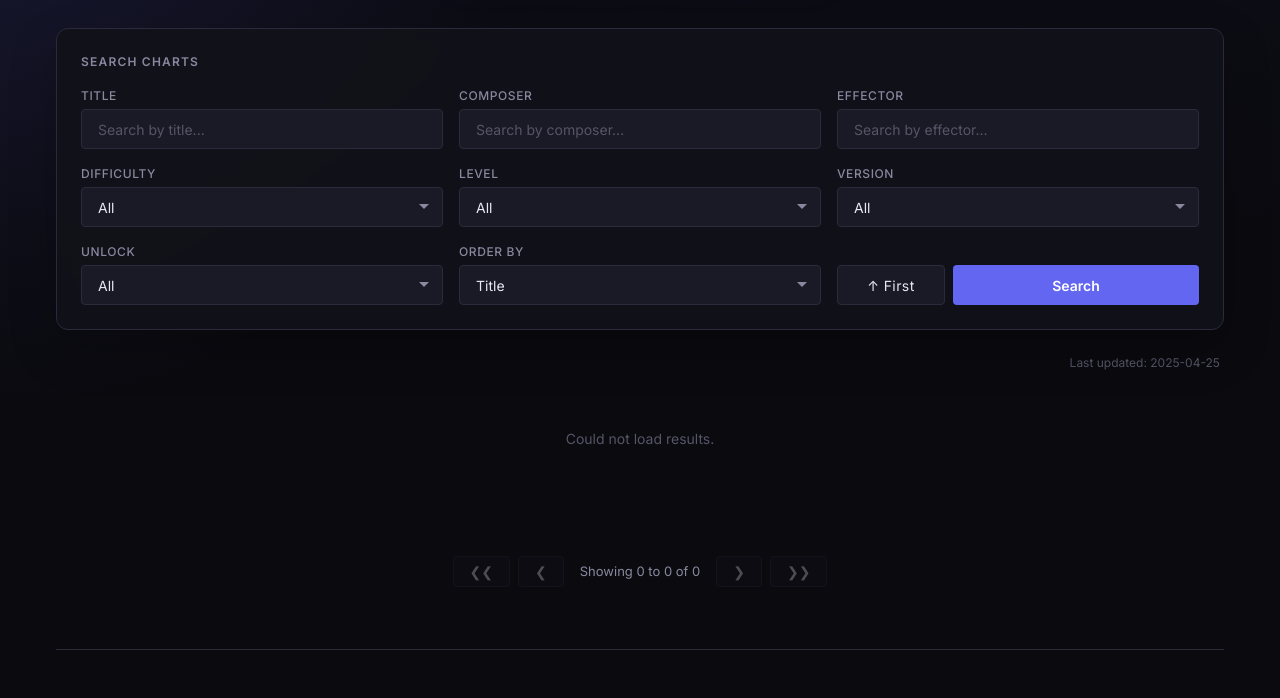
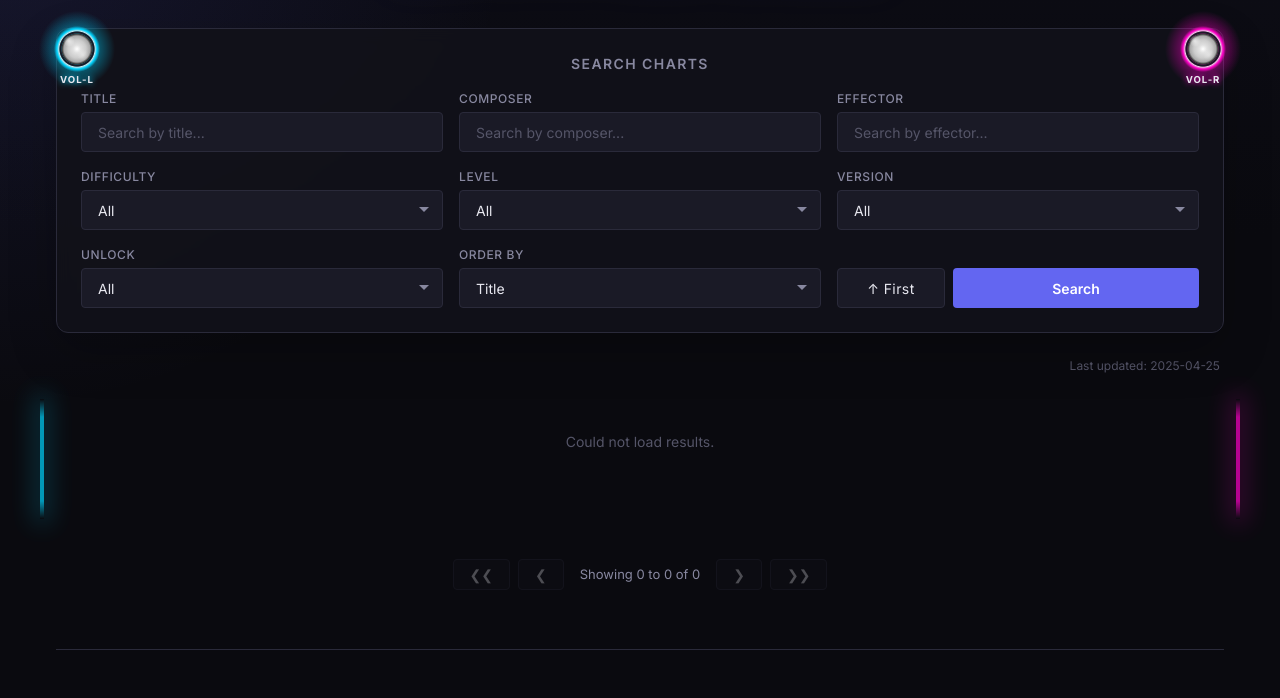
Before and after one commit to vanHavel/sdvx-db, a website built with Vite: page web/index.html in a window 1280 px wide. Shown: the part 102-800 px from the top of the page. Built offline with nearby package versions, Linux system fonts and the light colour scheme; files whose address does not match are found by name.

Commit message:
design tweaks

```diff
--- a/web/index.html
+++ b/web/index.html
@@ -1,37 +1,29 @@
 <!DOCTYPE html>
 <html lang="en">
+
 <head>
   <meta charset="UTF-8" />
   <meta name="viewport" content="width=device-width, initial-scale=1" />
-    <meta
-      name="description"
-      content="Search and filter all Sound Voltex charts by title, composer, effector, difficulty, level, and more."
-    />
+  <meta name="description"
+    content="Search and filter all Sound Voltex charts by title, composer, effector, difficulty, level, and more." />
   <link rel="preconnect" href="https://fonts.googleapis.com" />
   <link rel="preconnect" href="https://fonts.gstatic.com" crossorigin />
-    <link
-      href="https://fonts.googleapis.com/css2?family=Inter:wght@400;500;600;700&display=swap"
-      rel="stylesheet"
-    />
+  <link href="https://fonts.googleapis.com/css2?family=Inter:wght@400;500;600;700&display=swap" rel="stylesheet" />
   <link rel="stylesheet" href="/src/main.css" />
   <script type="module" src="/src/main.ts"></script>
   <title>SDVX Chart Database</title>
 </head>
+
 <body>
   <div id="app">
     <header id="site-header">
-        <h1>SDVX Chart Database</h1>
-        <a
-          id="github-link"
-          href="https://github.com/vanhavel/sdvx-db"
-          target="_blank"
-          rel="noopener"
-          aria-label="GitHub repository"
-        >
+      <h1>SDVX コナステ Chart Database</h1>
+      <a id="github-link" href="https://github.com/vanhavel/sdvx-db" target="_blank" rel="noopener"
+        aria-label="GitHub repository">
         <svg viewBox="0 0 16 16" width="20" height="20" aria-hidden="true" fill="currentColor">
           <path
-              d="M8 0c4.42 0 8 3.58 8 8a8.013 8.013 0 0 1-5.45 7.59c-.4.08-.55-.17-.55-.38 0-.27.01-1.13.01-2.2 0-.75-.25-1.23-.54-1.48 1.78-.2 3.65-.88 3.65-3.95 0-.88-.31-1.59-.82-2.15.08-.2.36-1.02-.08-2.12 0 0-.67-.22-2.2.82-.64-.18-1.32-.27-2-.27-.68 0-1.36.09-2 .27-1.53-1.03-2.2-.82-2.2-.82-.44 1.1-.16 1.92-.08 2.12-.51.56-.82 1.28-.82 2.15 0 3.06 1.86 3.75 3.64 3.95-.23.2-.44.55-.51 1.07-.46.21-1.61.55-2.33-.66-.15-.24-.6-.83-1.23-.82-.67.01-.27.38.01.53.34.19.73.9.82 1.13.16.45.68 1.31 2.69.94 0 .67.01 1.3.01 1.49 0 .21-.15.45-.55.38A7.995 7.995 0 0 1 0 8c0-4.42 3.58-8 8-8Z"
-            ></path>
+            d="M8 0c4.42 0 8 3.58 8 8a8.013 8.013 0 0 1-5.45 7.59c-.4.08-.55-.17-.55-.38 0-.27.01-1.13.01-2.2 0-.75-.25-1.23-.54-1.48 1.78-.2 3.65-.88 3.65-3.95 0-.88-.31-1.59-.82-2.15.08-.2.36-1.02-.08-2.12 0 0-.67-.22-2.2.82-.64-.18-1.32-.27-2-.27-.68 0-1.36.09-2 .27-1.53-1.03-2.2-.82-2.2-.82-.44 1.1-.16 1.92-.08 2.12-.51.56-.82 1.28-.82 2.15 0 3.06 1.86 3.75 3.64 3.95-.23.2-.44.55-.51 1.07-.46.21-1.61.55-2.33-.66-.15-.24-.6-.83-1.23-.82-.67.01-.27.38.01.53.34.19.73.9.82 1.13.16.45.68 1.31 2.69.94 0 .67.01 1.3.01 1.49 0 .21-.15.45-.55.38A7.995 7.995 0 0 1 0 8c0-4.42 3.58-8 8-8Z">
+          </path>
         </svg>
       </a>
     </header>
@@ -129,14 +121,8 @@
             </select>
           </div>
           <div class="search-field search-actions">
-              <button
-                type="button"
-                id="sort-direction"
-                class="sort-toggle"
-                title="Toggle sort direction"
-                data-direction="asc"
-                aria-label="Sort ascending"
-              ></button>
+            <button type="button" id="sort-direction" class="sort-toggle" title="Toggle sort direction"
+              data-direction="asc" aria-label="Sort ascending"></button>
             <button type="button" id="search" class="search-button">Search</button>
           </div>
         </div>
@@ -165,4 +151,5 @@
     <footer id="site-footer"></footer>
   </div>
 </body>
+
 </html>
--- a/web/src/main.css
+++ b/web/src/main.css
@@ -20,6 +20,10 @@
   --diff-vvd: #e64593;
   --diff-xcd: #1bb917;
   --diff-mxm: #eeeeee;
+  --laser-left: #00d4ff;
+  --laser-left-glow: rgba(0, 212, 255, 0.4);
+  --laser-right: #ff00c8;
+  --laser-right-glow: rgba(255, 0, 200, 0.4);
   --space-xs: 4px;
   --space-sm: 8px;
   --space-md: 16px;
@@ -56,6 +60,19 @@ body {
   color: var(--text-primary);
   background: radial-gradient(circle at top left, rgba(99, 102, 241, 0.12), transparent 32rem),
     linear-gradient(180deg, #0d0d16 0%, var(--bg-primary) 42%);
+  overflow-x: hidden;
+}
+
+#app {
+  width: min(100%, var(--max-width));
+  min-height: 100vh;
+  margin: 0 auto;
+  padding: var(--space-md);
+  display: flex;
+  flex-direction: column;
+  gap: var(--space-lg);
+  position: relative;
+  z-index: 1;
 }
 
 button,
@@ -72,16 +89,6 @@ button {
 ::selection {
   color: #ffffff;
   background: var(--accent);
-}
-
-#app {
-  width: min(100%, var(--max-width));
-  min-height: 100vh;
-  margin: 0 auto;
-  padding: var(--space-md);
-  display: flex;
-  flex-direction: column;
-  gap: var(--space-lg);
 }
 
 #site-header {
@@ -116,6 +123,8 @@ button {
 }
 
 #search-panel {
+  position: relative;
+  z-index: 1;
   padding: var(--space-lg);
   background: rgba(18, 18, 26, 0.92);
   border: 1px solid var(--border);
@@ -124,13 +133,74 @@ button {
   backdrop-filter: blur(8px);
 }
 
+#search-panel::before {
+  content: 'VOL-L';
+  position: absolute;
+  top: -30px;
+  left: -30px;
+  width: 100px;
+  height: 120px;
+  padding-bottom: 32px;
+  display: flex;
+  align-items: flex-end;
+  justify-content: center;
+  color: #e8e8f0;
+  font-size: 0.6rem;
+  font-weight: 700;
+  letter-spacing: 0.1em;
+  pointer-events: none;
+  z-index: 10;
+  background:
+    radial-gradient(circle at 42px 42px, rgba(255, 255, 255, 0.65) 0%, rgba(255, 255, 255, 0) 6px),
+    radial-gradient(circle at 56px 56px, rgba(255, 255, 255, 0.4) 0%, rgba(255, 255, 255, 0) 6px),
+    radial-gradient(circle at 50px 50px, #ffffff 0%, #e0e0e0 4px, #cccccc 9px, #aaaaaa 13px, #333333 15px, transparent 16px),
+    radial-gradient(circle at 50px 50px, transparent 15px, #1a1a26 16px, #1a1a26 17px, transparent 18px),
+    radial-gradient(circle at 50px 50px, transparent 17px, rgba(255, 255, 255, 0.8) 18px, var(--laser-left) 20px, transparent 23px),
+    radial-gradient(circle at 50px 50px, var(--laser-left) 10px, var(--laser-left-glow) 20px, transparent 38px);
+  text-shadow: 0 0 6px var(--laser-left);
+}
+
+#search-panel::after {
+  content: 'VOL-R';
+  position: absolute;
+  top: -30px;
+  right: -30px;
+  width: 100px;
+  height: 120px;
+  padding-bottom: 32px;
+  display: flex;
+  align-items: flex-end;
+  justify-content: center;
+  color: #e8e8f0;
+  font-size: 0.6rem;
+  font-weight: 700;
+  letter-spacing: 0.1em;
+  pointer-events: none;
+  z-index: 10;
+  background:
+    radial-gradient(circle at 42px 42px, rgba(255, 255, 255, 0.65) 0%, rgba(255, 255, 255, 0) 6px),
+    radial-gradient(circle at 56px 56px, rgba(255, 255, 255, 0.4) 0%, rgba(255, 255, 255, 0) 6px),
+    radial-gradient(circle at 50px 50px, #ffffff 0%, #e0e0e0 4px, #cccccc 9px, #aaaaaa 13px, #333333 15px, transparent 16px),
+    radial-gradient(circle at 50px 50px, transparent 15px, #1a1a26 16px, #1a1a26 17px, transparent 18px),
+    radial-gradient(circle at 50px 50px, transparent 17px, rgba(255, 255, 255, 0.8) 18px, var(--laser-right) 20px, transparent 23px),
+    radial-gradient(circle at 50px 50px, var(--laser-right) 10px, var(--laser-right-glow) 20px, transparent 38px);
+  text-shadow: 0 0 6px var(--laser-right);
+}
+
+#search-heading,
+#search-form {
+  position: relative;
+  z-index: 1;
+}
+
 #search-heading {
   margin-bottom: var(--space-md);
   color: var(--text-secondary);
-  font-size: 0.75rem;
+  font-size: 0.875rem;
   font-weight: 600;
   letter-spacing: 0.1em;
   text-transform: uppercase;
+  text-align: center;
 }
 
 .search-row {
@@ -252,7 +322,32 @@ button {
 }
 
 #results-section {
+  position: relative;
   min-height: 120px;
+}
+
+#results-section::before,
+#results-section::after {
+  content: '';
+  position: absolute;
+  top: 0;
+  bottom: 0;
+  width: 4px;
+  z-index: -1;
+  opacity: 0.7;
+  pointer-events: none;
+}
+
+#results-section::before {
+  left: calc(var(--space-md) * -1);
+  background: linear-gradient(to bottom, transparent 0%, var(--laser-left) 15%, var(--laser-left) 85%, transparent 100%);
+  box-shadow: 0 0 24px 4px var(--laser-left-glow);
+}
+
+#results-section::after {
+  right: calc(var(--space-md) * -1);
+  background: linear-gradient(to bottom, transparent 0%, var(--laser-right) 15%, var(--laser-right) 85%, transparent 100%);
+  box-shadow: 0 0 24px 4px var(--laser-right-glow);
 }
 
 #results {
@@ -417,54 +512,71 @@ button {
 .difficulty-nov {
   border-top: 3px solid var(--diff-nov);
 }
+
 .difficulty-nov .chart-header {
   color: var(--diff-nov);
 }
+
 .difficulty-adv {
   border-top: 3px solid var(--diff-adv);
 }
+
 .difficulty-adv .chart-header {
   color: var(--diff-adv);
 }
+
 .difficulty-exh {
   border-top: 3px solid var(--diff-exh);
 }
+
 .difficulty-exh .chart-header {
   color: var(--diff-exh);
 }
+
 .difficulty-inf {
   border-top: 3px solid var(--diff-inf);
 }
+
 .difficulty-inf .chart-header {
   color: var(--diff-inf);
 }
+
 .difficulty-grv {
   border-top: 3px solid var(--diff-grv);
 }
+
 .difficulty-grv .chart-header {
   color: var(--diff-grv);
 }
+
 .difficulty-hvn {
   border-top: 3px solid var(--diff-hvn);
 }
+
 .difficulty-hvn .chart-header {
   color: var(--diff-hvn);
 }
+
 .difficulty-vvd {
   border-top: 3px solid var(--diff-vvd);
 }
+
 .difficulty-vvd .chart-header {
   color: var(--diff-vvd);
 }
+
 .difficulty-xcd {
   border-top: 3px solid var(--diff-xcd);
 }
+
 .difficulty-xcd .chart-header {
   color: var(--diff-xcd);
 }
+
 .difficulty-mxm {
   border-top: 3px solid var(--diff-mxm);
 }
+
 .difficulty-mxm .chart-header {
   color: var(--diff-mxm);
 }
@@ -554,6 +666,7 @@ button {
     opacity: 0;
     transform: translateY(4px);
   }
+
   to {
     opacity: 1;
     transform: translateY(0);
@@ -563,30 +676,39 @@ button {
 .song-row:nth-child(1) {
   animation-delay: 0ms;
 }
+
 .song-row:nth-child(2) {
   animation-delay: 20ms;
 }
+
 .song-row:nth-child(3) {
   animation-delay: 40ms;
 }
+
 .song-row:nth-child(4) {
   animation-delay: 60ms;
 }
+
 .song-row:nth-child(5) {
   animation-delay: 80ms;
 }
+
 .song-row:nth-child(6) {
   animation-delay: 100ms;
 }
+
 .song-row:nth-child(7) {
   animation-delay: 120ms;
 }
+
 .song-row:nth-child(8) {
   animation-delay: 140ms;
 }
+
 .song-row:nth-child(9) {
   animation-delay: 160ms;
 }
+
 .song-row:nth-child(10),
 .song-row:nth-child(n + 11) {
   animation-delay: 180ms;
@@ -596,13 +718,16 @@ button {
   .search-row {
     grid-template-columns: repeat(2, minmax(0, 1fr));
   }
+
   .chart-cells {
     grid-template-columns: repeat(4, 120px);
   }
+
   .chart-cell,
   .chart-cell-empty {
     min-height: 140px;
   }
+
   .chart-radar {
     width: 96px;
     height: 96px;
@@ -614,40 +739,64 @@ button {
     padding: var(--space-sm);
     gap: var(--space-md);
   }
+
+  #results-section::before {
+    left: calc(var(--space-sm) * -1);
+  }
+
+  #results-section::after {
+    right: calc(var(--space-sm) * -1);
+  }
+
   #site-header {
     padding: var(--space-lg) 0 var(--space-sm);
   }
+
   #site-header h1 {
     font-size: 1.25rem;
   }
+
   #search-panel {
     padding: var(--space-md);
   }
+
+  #search-panel::before,
+  #search-panel::after {
+    display: none;
+  }
+
   .search-row {
     grid-template-columns: 1fr;
   }
+
   .search-actions {
     align-items: stretch;
   }
+
   .song-row {
     grid-template-columns: 1fr;
     gap: var(--space-sm);
   }
+
   .chart-cells {
     width: 100%;
     grid-template-columns: repeat(4, minmax(0, 1fr));
   }
+
   .chart-cell,
   .chart-cell-empty {
     min-height: 140px;
   }
+
   .chart-radar {
     width: 80px;
     height: 80px;
   }
+
   #pagination {
     flex-wrap: wrap;
   }
+
   #page-info {
     width: 100%;
     order: -1;
```
Lines whose indentation alone changed are shown as unchanged.
